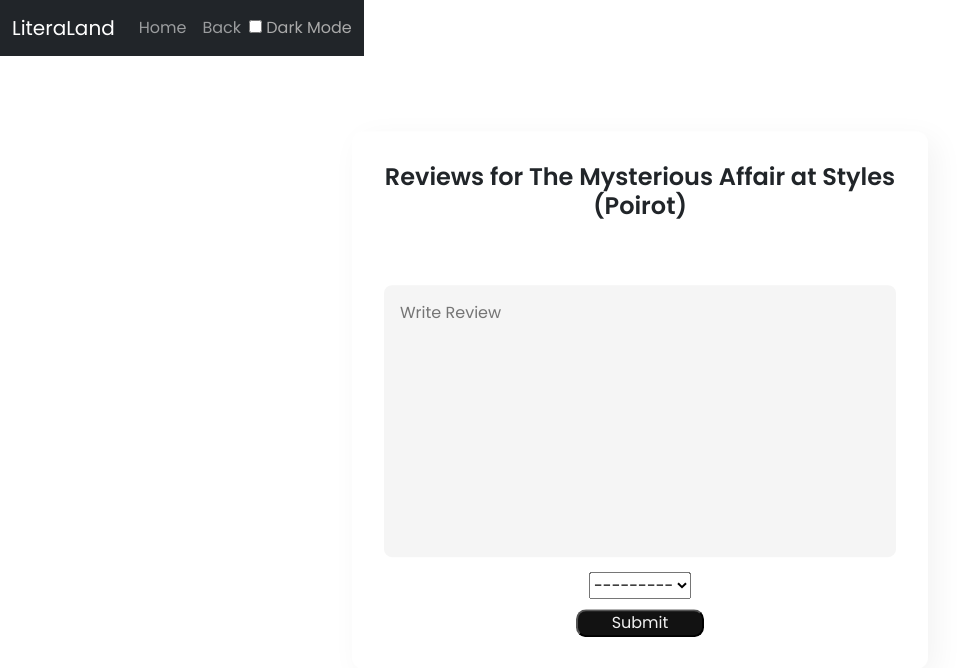
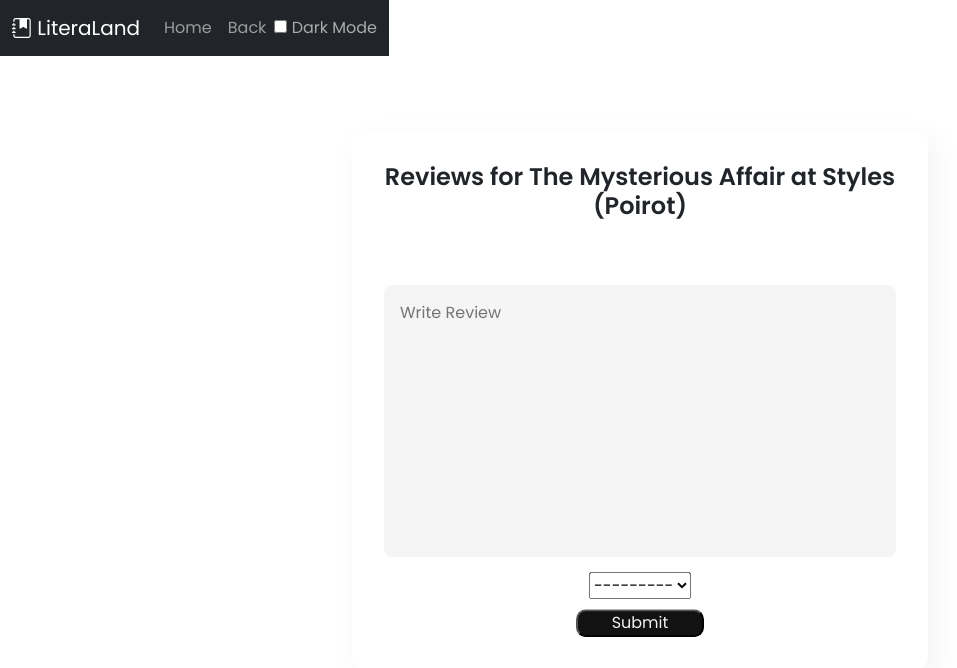
Before and after one commit to LiteraLand-C07/LiteraLand, a Django app: page /forumDiskusi/book_reviews/1/ in a window 1280 px wide. Shown: the top 668 px of the page, without its empty margins (0-957 px from the left). Run offline with Django 4.2, Linux system fonts and the light colour scheme; the visitor is signed in with stand-in values (Sample User, id 1); data comes from the database, SQL or seed files in the repository; data that the repository does not hold is empty; some libraries are stand-ins or nearby versions.

Commit message:
change navbar with base.html

```diff
--- a/forumDiskusi/templates/diskusi.html
+++ b/forumDiskusi/templates/diskusi.html
@@ -185,12 +185,7 @@
 
 </style>
 
-<nav class="navbar navbar-expand-lg navbar-dark bg-dark">
-    <div class="container">
-        <a class="navbar-brand" href="#">LiteraLand</a>
-        <button class="navbar-toggler" type="button" data-toggle="collapse" data-target="#navbarNav" aria-controls="navbarNav" aria-expanded="false" aria-label="Toggle navigation">
-            <span class="navbar-toggler-icon"></span>
-        </button>
+{% block nav %}
 <div class="collapse navbar-collapse" id="navbarNav">
     <ul class="navbar-nav ml-auto">
         <li class="nav-item active">
@@ -205,8 +200,9 @@
         <label class="custom-control-label" for="darkSwitch" style="color: #AAA;">Dark Mode</label>
     </div>
 </div>
-    </div>
-</nav>
+{% endblock nav %}
+
+
 
 <div class="container mt-5 ">
     <!-- Wrapper section -->
--- a/requirements.txt
+++ b/requirements.txt
@@ -4,3 +4,4 @@
 psycopg2-binary
 requests
 urllib3
+pillow
```
Lines whose indentation alone changed are shown as unchanged.
